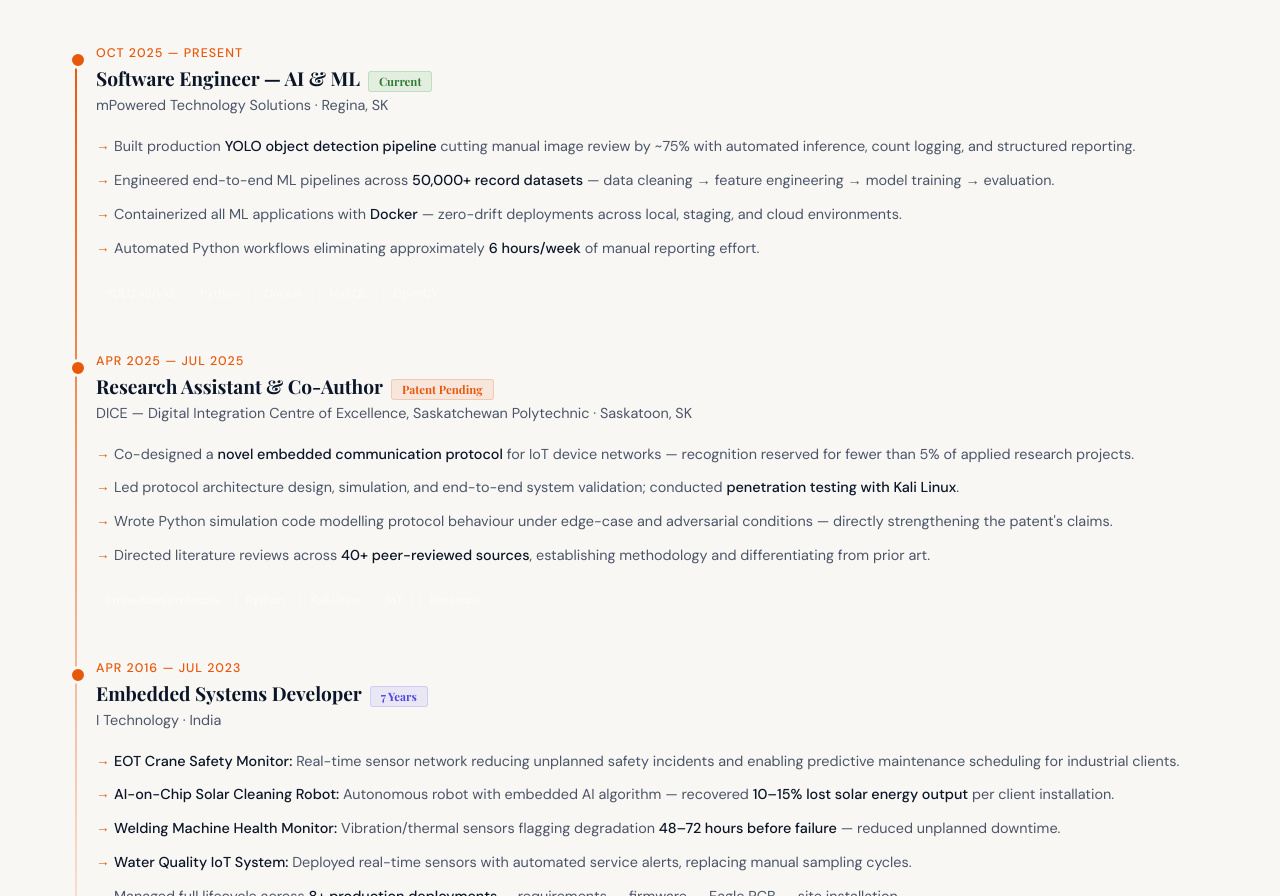
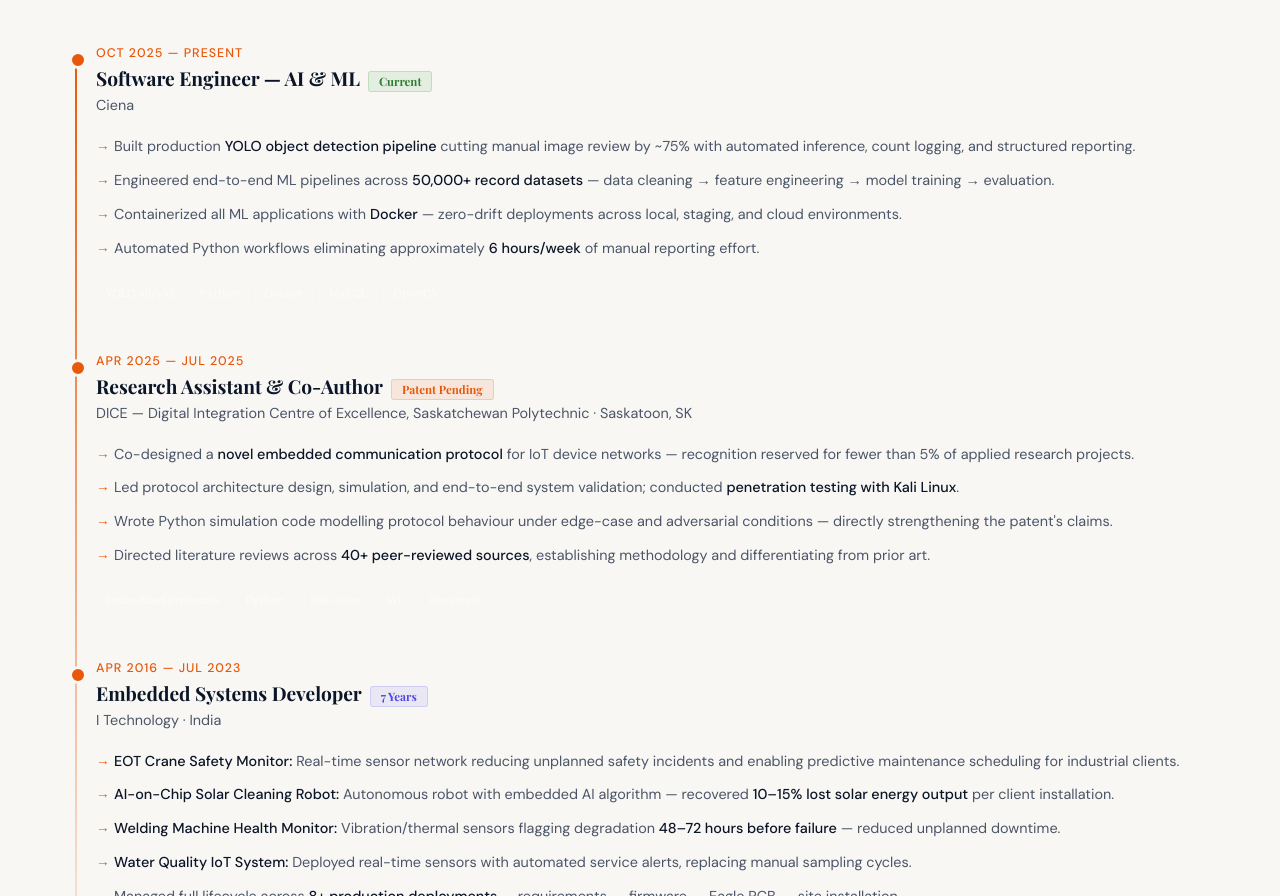
Before and after one commit to siddharth-gajjar-522691/Siddharth-gajjar.github.io, a plain HTML site: page index.html in a window 1280 px wide. Shown: the part 2191-3087 px from the top of the page. Drawn offline with nearby package versions, Linux system fonts and the light colour scheme; a web font is replaced by a local one.

Commit message:
change the company name from mpowered to ciena

```diff
--- a/index.html
+++ b/index.html
@@ -374,7 +374,7 @@
         <div class="exp-header">
           <div class="exp-period">Oct 2025 — Present</div>
           <div class="exp-role">Software Engineer — AI &amp; ML<span class="exp-badge badge-current">Current</span></div>
-          <div class="exp-company">mPowered Technology Solutions · Regina, SK</div>
+          <div class="exp-company">Ciena </div>
         </div>
         <ul class="exp-bullets">
           <li>Built production <strong>YOLO object detection pipeline</strong> cutting manual image review by ~75% with automated inference, count logging, and structured reporting.</li>
```
